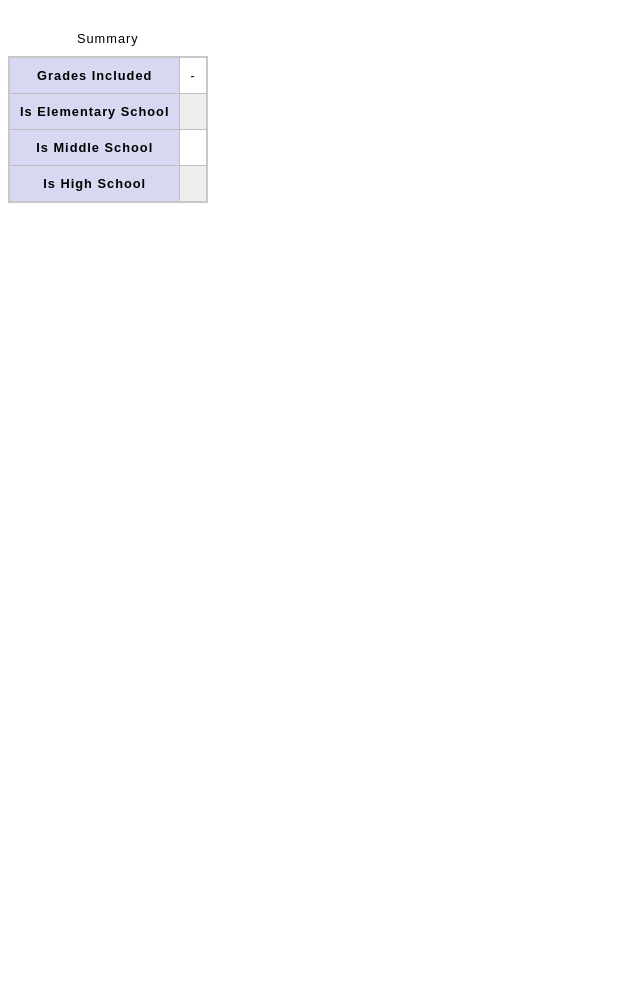
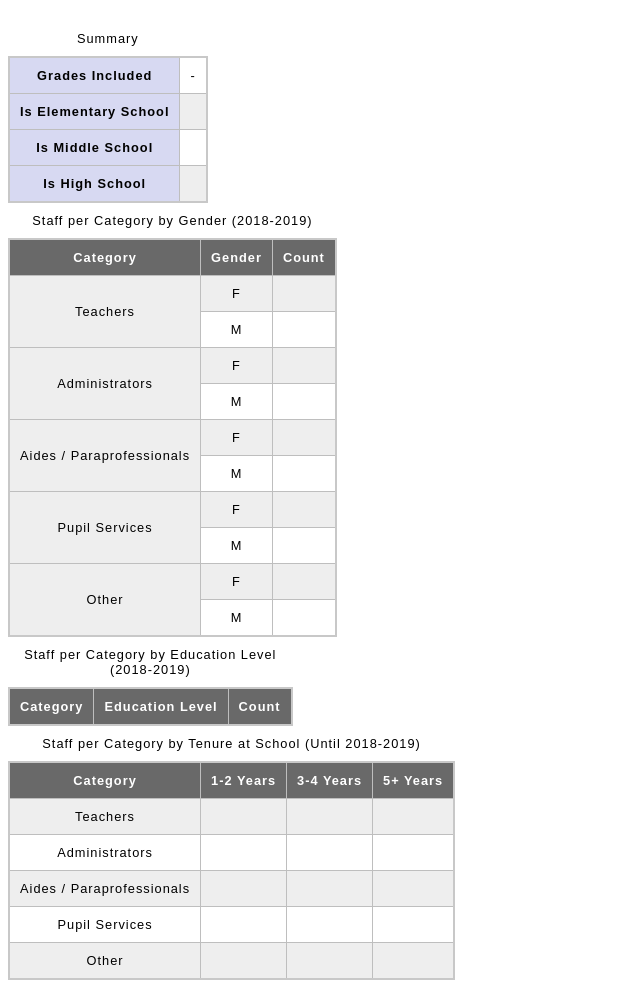
Before and after one commit to nwg/racine-schools, a Flask app: template app/templates/school.html in a window 1280 px wide. Shown: the whole page, without its empty margins (0-640 px from the left). Before the commit the page ends 203 px from the top, so only its background shows below. Run offline with Flask 2, Linux system fonts and the light colour scheme; the template is opened without the code that fills it, so the values that code supplies are empty; some libraries are stand-ins or nearby versions.

Commit message:
add staff info to template

```diff
--- a/app/render.py
+++ b/app/render.py
@@ -1,8 +1,125 @@
 from flask import render_template
 from app import app
 from app import db
+from app.db import conn, cur
+from psycopg_utils import idequals, andd, orr
+from psycopg2 import sql
+
+MOST_RECENT_STAFF_YEAR = 2018
+
+EDUCATION_MAP = {
+    3: 'associate',
+    4: 'bachelors',
+    5: 'masters',
+    6: 'six_year_specialists',
+    7: 'doctorate',
+    8: 'other',
+    None: 'unreported',
+}
 
 def render_school_with_name(name):
     school = db.school_with_name(name)
+    state_lea_id = school['state_lea_id']
+    state_school_id = school['state_school_id']
     #assert False, school
-    return render_template('school.html', school=school)
+    return render_template(
+        'school.html',
+        school=school,
+        staff_by_category_by_sex=get_staff_by_category_by_sex(cur, MOST_RECENT_STAFF_YEAR, state_lea_id, state_school_id),
+        staff_by_category_by_education=get_staff_by_category_by_education(cur, state_lea_id, state_school_id),
+        staff_by_category_by_tenure=get_staff_by_category_by_tenure(cur, state_lea_id, state_school_id),
+    )
+
+def get_staff_by_category_by_sex(cur, year, state_lea_id, state_school_id):
+    table = sql.Identifier('appointments')
+
+    where = andd([
+        idequals('year', year),
+        idequals('state_lea_id', state_lea_id),
+        idequals('state_school_id', state_school_id),
+    ])
+
+    query = sql.SQL(
+        """select COALESCE(position_category, 'Other') as category, gender, count(gender) from {} where {} group by category, gender"""
+    ).format(table, where)
+
+    cur.execute(query)
+
+    staff_by_category_by_sex = {}
+    for category, gender, count in cur.fetchall():
+        by_sex = staff_by_category_by_sex.get(category, {})
+        by_sex[gender] = count
+        staff_by_category_by_sex[category] = by_sex
+
+    return staff_by_category_by_sex
+
+def get_staff_by_category_by_education(cur, state_lea_id, state_school_id):
+    table = sql.Identifier('appointments')
+
+    where = andd([
+        idequals('year', 2018),
+        idequals('state_lea_id', state_lea_id),
+        idequals('state_school_id', state_school_id),
+    ])
+    query = sql.SQL(
+        """select position_category, education_level, sum(fte) from {} where {} group by position_category, education_level"""
+    ).format(table, where)
+
+    cur.execute(query)
+    staff_by_category_by_education = {}
+    for category, education_level, count in cur.fetchall():
+        by_education = staff_by_category_by_education.get(category, {})
+        by_education[EDUCATION_MAP[education_level]] = count
+        staff_by_category_by_education[category] = by_education
+
+    return staff_by_category_by_education
+
+
+def format_rec(sq, *format):
+    if hasattr(sq, '__iter__'):
+        return sql.SQL('').join(format_rec(c, *format) for c in sq)
+    else:
+        return sq.format(*format)
+
+
+def get_staff_by_category_by_tenure(cur, state_lea_id, state_school_id):
+    def query_staff_tenure_counts(year_constraints):
+        table = sql.Identifier('appointments')
+
+        where1 = andd([
+            idequals('state_lea_id', state_lea_id),
+            idequals('state_school_id', state_school_id),
+        ])
+        where2 = format_rec(year_constraints, sql.Identifier('s3', 'count_year'))
+
+        query = sql.SQL(
+            """select position_category, count(count_year) from (select first_name, last_name, position_category, count(year) as count_year from (select * from (select first_name, last_name, position_category, year, sum(fte) as sum_fte from {} where {} group by first_name, last_name, position_category, year) as s1 where s1.sum_fte > 0.0) as s2  group by first_name, last_name, position_category order by first_name,last_name) as s3 where {} group by position_category"""
+        ).format(table, where1, where2)
+
+        return query
+
+    q_1_2 = query_staff_tenure_counts(
+        orr([sql.SQL("""{0} = 1"""), sql.SQL("""{0} = 2""")])
+    )
+    q_3_4 = query_staff_tenure_counts(
+        orr([sql.SQL("""{0} = 3"""), sql.SQL("""{0} = 4""")])
+    )
+    q_5_plus = query_staff_tenure_counts(
+        sql.SQL("""{0} >= 5""")
+    )
+
+    tenure_items = (
+        (q_1_2, '1_2'),
+        (q_3_4, '3_4'),
+        (q_5_plus, '5_plus'),
+    )
+
+    staff_by_category_by_tenure = {}
+    for query, key in tenure_items:
+        cur.execute(query)
+        for category, count in cur.fetchall():
+            by_tenure = staff_by_category_by_tenure.get(category, {})
+            by_tenure[key] = count
+            staff_by_category_by_tenure[category] = by_tenure
+
+    return staff_by_category_by_tenure
--- a/app/templates/school.html
+++ b/app/templates/school.html
@@ -1,4 +1,21 @@
 <!DOCTYPE html>
+{% set category_order = ['Teachers', 'Administrators', 'Aides / Paraprofessionals', 'Pupil Services', 'Other'] %}
+{% set degree_map = dict([
+    ('associate', "Associate Degree"),
+    ('bachelors', "Bachelor's Degree"),
+    ('masters', "Master's Degree"),
+    ('six_year_specialists', "6-Year Specialist's Degree"),
+    ('doctorate', "Doctorate"),
+    ('other', "Other"),
+]) %}
+{% set degree_order = ('associate', 'bachelors', 'masters', 'six_year_specialists', 'doctorate', 'other') %}
+{% set tenure_pairs = [
+    ('1_2', "1-2 Years"),
+    ('3_4', "3-4 Years"),
+    ('5_plus', "5+ Years")
+] %}
+{% set tenure_order = ('1_2', '3_4', '5_plus') %}
+{% set tenure_map = dict(tenure_pairs) %}
 <html>
 <style type="text/css">
 td,
@@ -62,5 +79,70 @@
             </tr>
         </table>
 
+        <table>
+            <caption>Staff per Category by Gender (2018-2019)</caption>
+            <tr>
+                <th scope="col">Category</th>
+                <th scope="col">Gender</th>
+                <th scope="col">Count</th>
+            </tr>
+
+            {% for category in category_order %}
+            <tr>
+                <td rowspan="2">{{category}}</td>
+                <td>F</td>
+                <td>{{staff_by_category_by_sex[category]['F']}}</td>
+            </tr>
+            <tr>
+                <td>M</td>
+                <td>{{staff_by_category_by_sex[category]['M']}}</td>
+            </tr>
+            {% endfor %}
+        </table>
+
+        <table>
+            <caption>Staff per Category by Education Level (2018-2019)</caption>
+            <tr>
+                <th scope="col">Category</th>
+                <th scope="col">Education Level</th>
+                <th scope="col">Count</th>
+            </tr>
+
+            {% for category in category_order if category in staff_by_category_by_education %}
+            <tr>
+                <td rowspan="{{degree_order|length}}">{{category}}</td>
+                <td>{{degree_map[degree_order[0]]}}</td>
+                <td>{{staff_by_category_by_education[category].get(degree_order[0], 0)}}</td>
+            </tr>
+            {% for degree in degree_order[1:] %}
+            <tr>
+                <td>{{degree_map[degree]}}</td>
+                <td>{{staff_by_category_by_education[category].get(degree, 0)}}</td>
+            </tr>
+            {% endfor %}
+
+            {% endfor %}
+        </table>
+
+        <table>
+            <caption>Staff per Category by Tenure at School (Until 2018-2019)</caption>
+            <tr>
+                <th scope="col">Category</th>
+                {% for tenure in tenure_order %}
+                <th scope="col">{{tenure_map[tenure]}}</th>
+                {% endfor %}
+            </tr>
+
+            {% for category in category_order %}
+            <tr>
+                <td>{{category}}</td>
+                {% for tenure in tenure_order %}
+                <td>{{staff_by_category_by_tenure[category][tenure]}}</td>
+                {% endfor %}
+            </tr>
+            {% endfor %}
+        </table>
+
+
     </body>
 </html>
```
